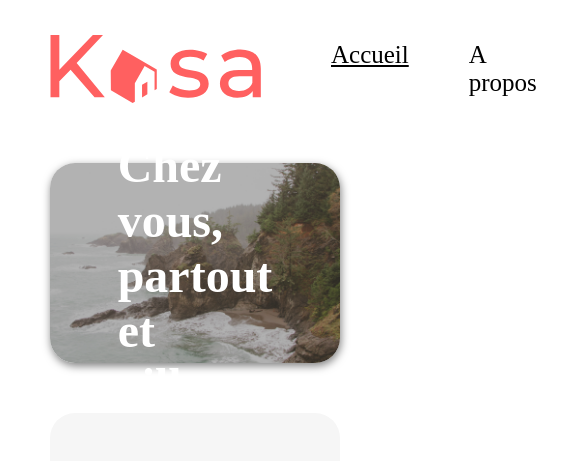
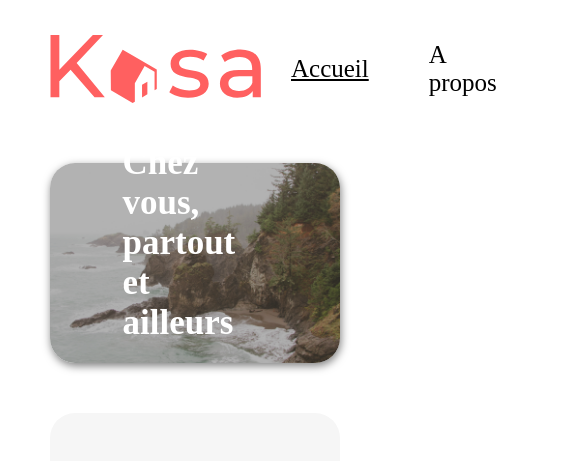
Before and after one commit to emtirabd/Kasa, a React app in the folder Kasa/: page / in a window 390 px wide. Shown: the top 461 px of the page, 567 px wide, since content can reach past the window. Built offline with nearby package versions, Linux system fonts and the light colour scheme; the HTML template or start-up script is replaced by a standard one.

Commit message:
début responsive

```diff
--- a/Kasa/src/main.jsx
+++ b/Kasa/src/main.jsx
@@ -8,6 +8,7 @@ import './sass/banner.scss'
 import './sass/index.scss'
 import './sass/error.scss'
 import './sass/card.scss'
+import './sass/responsive.scss'
 import Navbar from './components/Navbar.jsx'
 import Home from '../pages/home.jsx'
 import About from '../pages/about.jsx'
--- /dev/null
+++ b/Kasa/src/sass/responsive.scss
@@ -0,0 +1,20 @@
+@media (max-width: 767px) {
+    .navbar {
+        display: flex;
+        ul {
+            padding: 0;
+            align-items: center;
+
+
+        }
+    }
+    .home {
+        h1{
+            margin: 0;
+            font-size: 35px;
+        }
+        .gallery{
+            grid-template-columns: 1fr;
+        }
+    }
+}
```
